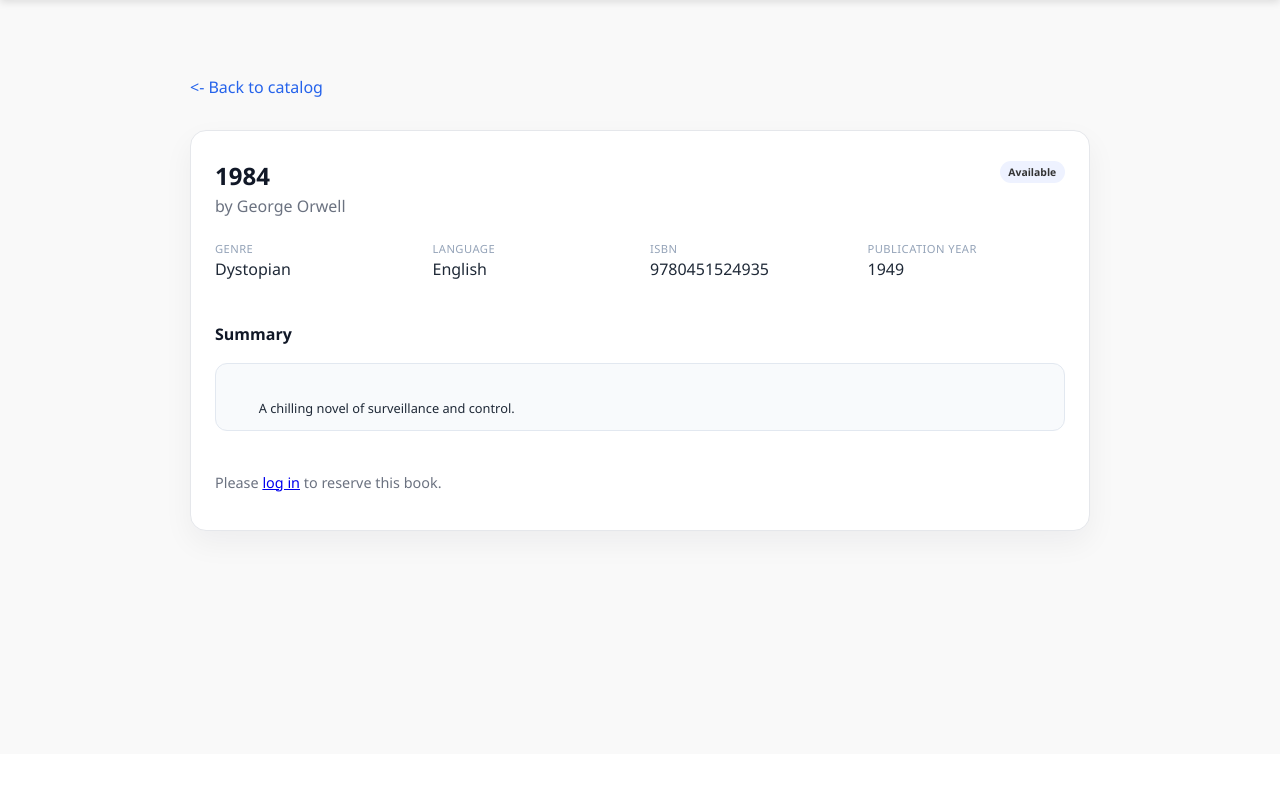
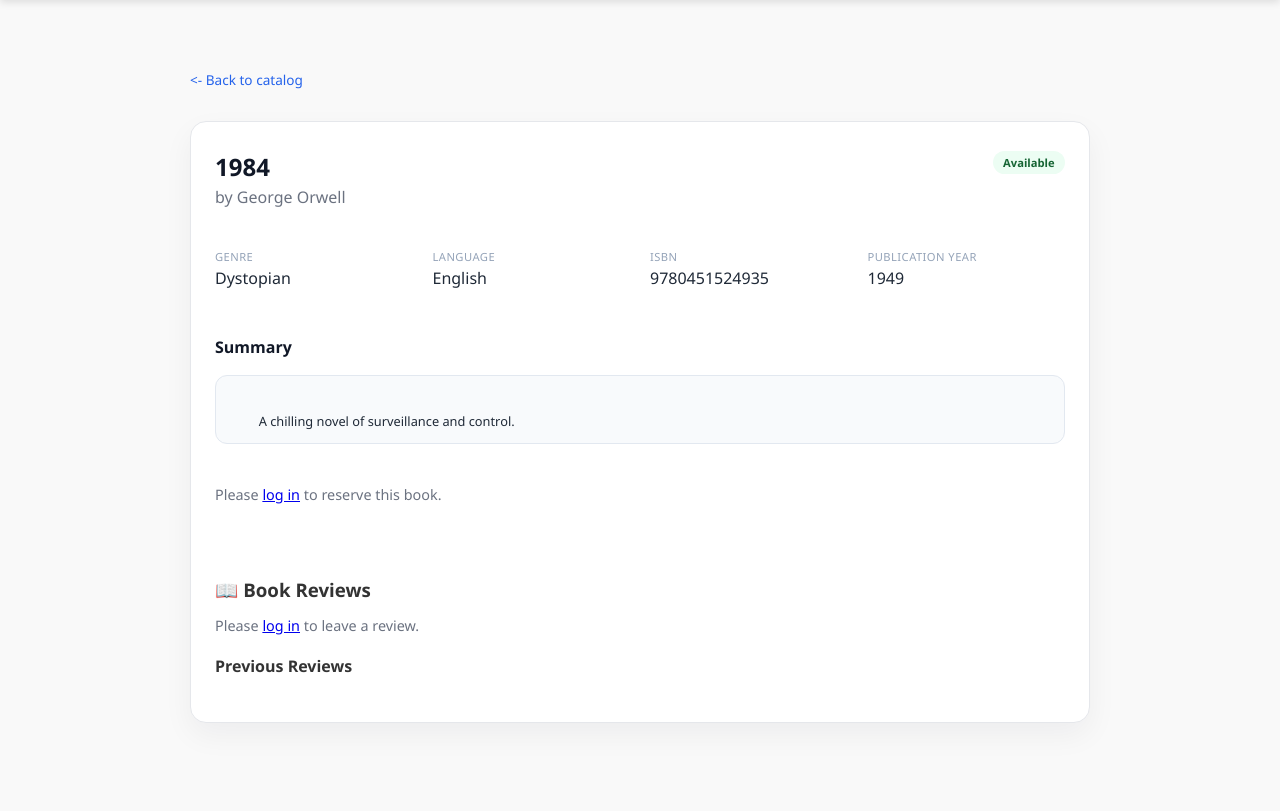
Before and after one commit to masonr9/CSC400Project, a PHP site: page /php/book.php?id=2 in a window 1280 px wide. Shown: the part 46-857 px from the top of the page. Before the commit the page ends 588 px from the top, so only its background shows below. Run offline with PHP 8.4, Linux system fonts and the light colour scheme; data comes from the database, SQL or seed files in the repository; tables that the repository leaves empty or names only in its code hold one stand-in row (values such as "Sample post").

Commit message:
Owais's Book reviews code

```diff
--- a/php/book.php
+++ b/php/book.php
@@ -42,6 +42,31 @@
   <meta name="viewport" content="width=device-width, initial-scale=1.0"/>
   <title><?= h($book['title']) ?> - Details</title>
   <link rel="stylesheet" href="styles.css">
+  <style>
+    .book-reviews { margin-top: 2rem; }
+    .book-reviews h3 { margin-bottom: .75rem; }
+    .book-reviews form textarea { width: 100%; max-width: 600px; display: block; margin-bottom: .5rem; }
+    .star-rating { text-align: left; margin-bottom: .5rem; }
+    .star { font-size: 25px; cursor: pointer; color: lightgray; display: inline-block; }
+    .review-box { background: #f9f9f9; padding: 10px; border-radius: 6px; margin-bottom: 10px; border-left: 3px solid #007bff; }
+    .book-wrapper { max-width: 900px; margin: 0 auto; padding: 1.5rem 1rem 3rem; }
+    .book-card { background: #fff; border-radius: 1rem; padding: 1.25rem 1.5rem 1.5rem; box-shadow: 0 4px 20px rgba(15, 23, 42, .05); }
+    .book-header { display: flex; justify-content: space-between; gap: 1rem; align-items: center; }
+    .book-title-block h2 { margin: 0; }
+    .book-title-block p { margin: .25rem 0 0; color: #6b7280; }
+    .book-meta-grid { display: grid; grid-template-columns: repeat(auto-fit, minmax(140px, 1fr)); gap: .85rem; margin-top: 1.1rem; }
+    .book-meta-item small { display: block; font-size: .7rem; letter-spacing: .04em; color: #9ca3af; text-transform: uppercase; }
+    .book-meta-item span { font-weight: 600; }
+    .section-title { margin-top: 1.25rem; }
+    .book-summary { background: #f9fafb; border-radius: .75rem; padding: .75rem .85rem; line-height: 1.5; }
+    .actions-bar { margin-top: 1.25rem; }
+    .primary-btn { background: #dc2626; border: none; padding: .45rem .9rem; border-radius: .5rem; color: #fff; font-weight: 600; cursor: pointer; }
+    .primary-btn:hover { background: #b91c1c; }
+    .badge.available { background: #ecfdf3; color: #166534; padding: .25rem .65rem; border-radius: 9999px; font-size: .7rem; font-weight: 600; }
+    .badge.unavailable { background: #fef2f2; color: #b91c1c; padding: .25rem .65rem; border-radius: 9999px; font-size: .7rem; font-weight: 600; }
+    .back-link { text-decoration: none; color: #1f2937; font-size: .85rem; }
+    .back-link:hover { text-decoration: underline; }
+  </style>
 </head>
 <body>
 
@@ -113,6 +138,69 @@
         <p class="muted-action">Please <a href="login.php">log in</a> to reserve this book.</p>
       <?php endif; ?>
     </div>
+    <div class="book-reviews">
+      <h3>📖 Book Reviews</h3>
+
+      <?php if (isset($_SESSION['user_id'])): ?>
+        <form method="POST" action="save_review.php" id="reviewForm">
+          <input type="hidden" name="book_id" value="<?= (int)$book['book_id'] ?>">
+          <div class="star-rating">
+            <span class="star" data-value="1">★</span>
+            <span class="star" data-value="2">★</span>
+            <span class="star" data-value="3">★</span>
+            <span class="star" data-value="4">★</span>
+            <span class="star" data-value="5">★</span>
+          </div>
+          <input type="hidden" id="rating" name="rating" value="0">
+          <textarea name="review_text" placeholder="Write your review..." rows="3" required></textarea>
+          <button type="submit" class="primary-btn" style="margin-top:.35rem;">Submit Review</button>
+        </form>
+      <?php else: ?>
+        <p class="muted-action">Please <a href="login.php">log in</a> to leave a review.</p>
+      <?php endif; ?>
+
+      <h4 style="margin-top:1.25rem;">Previous Reviews</h4>
+      <div id="reviews-list">
+        <?php
+          // make the book id available to the included file
+          $_GET['book_id'] = (int)$book['book_id'];
+          include 'view_reviews.php';
+        ?>
+      </div>
+    </div>
+    <!-- ====== END BOOK REVIEWS ====== -->
+
+    </div>
+  </main>
+
+  <script>
+    document.addEventListener('DOMContentLoaded', function() {
+      let currentRating = 0;
+      const stars = document.querySelectorAll('.star');
+      const ratingInput = document.getElementById('rating');
+      const reviewForm = document.getElementById('reviewForm');
+
+      stars.forEach(star => {
+        star.addEventListener('click', function() {
+          const value = parseInt(this.getAttribute('data-value'), 10);
+          currentRating = value;
+          ratingInput.value = value;
+          stars.forEach((s, idx) => {
+            s.style.color = idx < value ? 'gold' : 'lightgray';
+          });
+        });
+      });
+
+      if (reviewForm) {
+        reviewForm.addEventListener('submit', function(e) {
+          if (currentRating === 0) {
+            alert('Please select a star rating.');
+            e.preventDefault();
+          }
+        });
+      }
+    });
+    </script>
   </div>
 </main>
 </body>
--- /dev/null
+++ b/php/view_reviews.php
@@ -0,0 +1,20 @@
+<?php
+include "connect.php";
+
+$book_id = isset($_GET['book_id']) ? (int)$_GET['book_id'] : 0;
+if ($book_id <= 0) exit("Invalid book.");
+
+$stmt = $database->prepare("SELECT rating, review_text, created_at FROM reviews WHERE book_id=? ORDER BY created_at DESC");
+$stmt->bind_param("i", $book_id);
+$stmt->execute();
+$result = $stmt->get_result();
+
+while ($row = $result->fetch_assoc()) {
+    echo "<div class='review-box'>";
+    echo "⭐ " . htmlspecialchars($row['rating']) . "/5<br>";
+    echo nl2br(htmlspecialchars($row['review_text'])) . "<br>";
+    echo "<small><em>" . $row['created_at'] . "</em></small>";
+    echo "</div>";
+}
+$stmt->close();
+?>
```
Also changed, not shown: php/save_review.php (added, +24 -0 lines).
